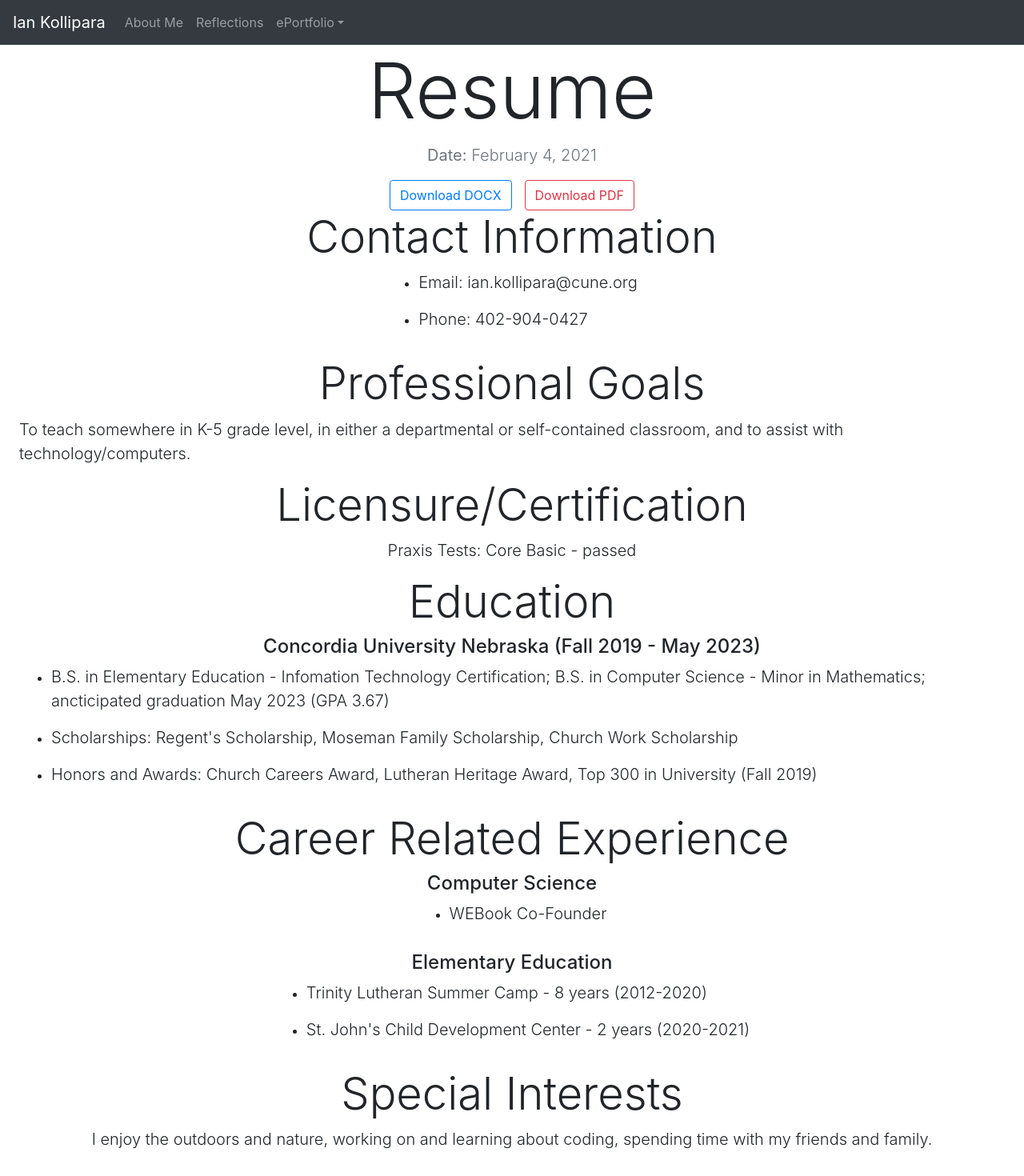
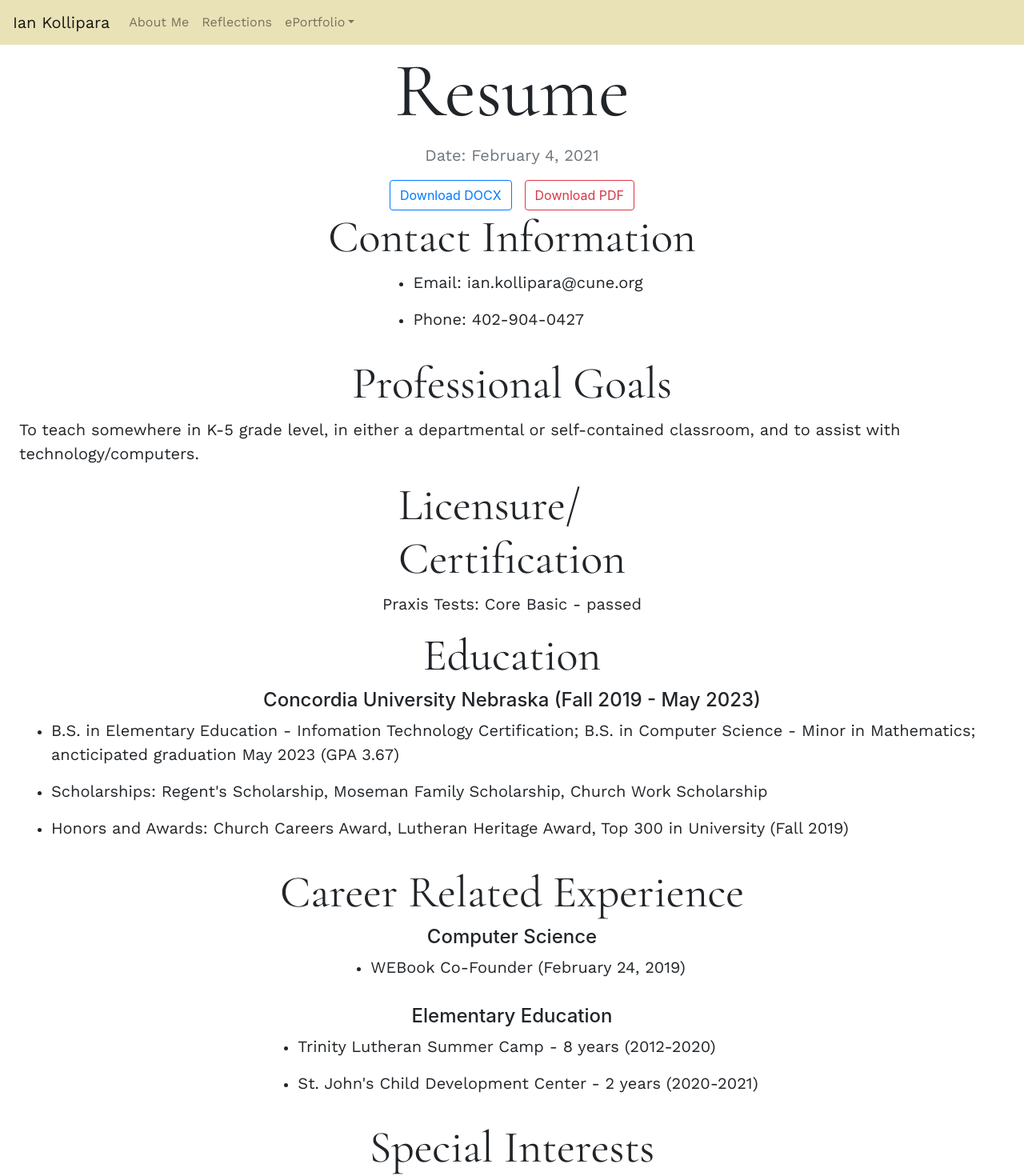
Before and after one commit to ikollipara/EDUC-362-ePortfolio, a Next.js app: page /ePortfolio/resume in a window 1280 px wide. Shown: the top 1470 px of the page at 80% size. Built offline with nearby package versions, Linux system fonts and the light colour scheme.

Commit message:
Style Changes

```diff
--- a/components/header.tsx
+++ b/components/header.tsx
@@ -1,20 +1,27 @@
-import Link from "next/link";
 import { Nav, Navbar, NavDropdown } from "react-bootstrap";
+import styles from "../styles/header.module.css";
 
 function Header() {
   return (
-    <nav style={{ zIndex: 1 }}>
-      <Navbar bg="dark" variant="dark" expand="md">
-        <Navbar.Brand href="/">Ian Kollipara</Navbar.Brand>
+    <nav>
+      <Navbar className={styles.lemonMeringue} variant="light" expand="md">
+        <Navbar.Brand className="text-font" href="/">
+          Ian Kollipara
+        </Navbar.Brand>
         <Navbar.Toggle aria-controls="nav" />
         <Navbar.Collapse id="nav">
-          <Nav className="mr-auto">
+          <Nav className="mr-auto text-font">
             <Nav.Link href="/about">About Me</Nav.Link>
             <Nav.Link href="/reflections">Reflections</Nav.Link>
             <NavDropdown
               title="ePortfolio"
               id="ePortfolio-dropdown"
-            ></NavDropdown>
+              className="text-black"
+            >
+              <NavDropdown.Item href="/ePortfolio/resume" className="text-font">
+                Resume
+              </NavDropdown.Item>
+            </NavDropdown>
           </Nav>
         </Navbar.Collapse>
       </Navbar>
--- a/pages/about.tsx
+++ b/pages/about.tsx
@@ -27,13 +27,13 @@ function AboutMe() {
       <div className="container">
         <div className="row">
           <div className="col-12 text-center">
-            <h1 className="display-3">About Me</h1>
+            <h1 className="display-3 heading-font">About Me</h1>
           </div>
         </div>
         <div className="row">
           <span className="col-1"></span>
           <div className="col-10 d-flex flex-column">
-            <p className="lead">
+            <p className="lead text-font">
               My name is Ian Kollipara, and I'm a Junior Standing at CUNE. I was
               born, and raised, in Lincoln, NE. I attended Trinity Lutheran
               Elementary and Lincoln Lutheran Jr/Sr High. I was a part of
@@ -63,7 +63,7 @@ function AboutMe() {
             <p className="text-muted text-center">
               2019 Bright Lights Reptiles Rock!
             </p>
-            <p className="lead pt-3">
+            <p className="lead text-font pt-3">
               I've wanted to teach since I was quite young. In fact, I can trace
               it all the way back to my first year of volunteering when I was 14
               years old. One of the older staff members approached me, and
--- a/pages/ePortfolio/resume.tsx
+++ b/pages/ePortfolio/resume.tsx
@@ -1,13 +1,16 @@
-import { Button } from "react-bootstrap";
+import Head from "next/head";
 import Header from "../../components/header";
 
 function Resume() {
   return (
     <main>
+      <Head>
+        <title>Resume</title>
+      </Head>
       <Header />
-      <article className="d-flex flex-column align-items-center mx-4">
-        <h1 className="display-1">Resume</h1>
-        <p className="lead text-muted">
+      <article className="section d-flex flex-column align-items-center mx-4">
+        <h1 className="display-1 heading-font">Resume</h1>
+        <p className="lead text-font text-muted">
           <strong>Date: </strong>February 4, 2021
         </p>
         <div className="d-flex flex-row justify-content-between">
@@ -26,70 +29,76 @@ function Resume() {
             Download PDF
           </a>
         </div>
-        <h2 className="display-4">Contact Information</h2>
+        <h2 className="display-4 heading-font">Contact Information</h2>
         <ul>
           <li>
-            <p className="lead">
+            <p className="lead text-font">
               Email:{" "}
               <a href="mailto:ian.kollipara@cune.org">ian.kollipara@cune.org</a>
             </p>
           </li>
           <li>
-            <p className="lead">Phone: 402-904-0427</p>
+            <p className="lead text-font">Phone: 402-904-0427</p>
           </li>
         </ul>
-        <h2 className="display-4">Professional Goals</h2>
-        <p className="lead">
+        <h2 className="display-4 heading-font">Professional Goals</h2>
+        <p className="lead text-font">
           To teach somewhere in K-5 grade level, in either a departmental or
           self-contained classroom, and to assist with technology/computers.
         </p>
-        <h2 className="display-4">Licensure/Certification</h2>
-        <p className="lead">Praxis Tests: Core Basic - passed</p>
-        <h2 className="display-4">Education</h2>
+        <h2 className="display-4 heading-font">
+          Licensure/
+          <br />
+          Certification
+        </h2>
+        <p className="lead text-font">Praxis Tests: Core Basic - passed</p>
+        <h2 className="display-4 heading-font">Education</h2>
         <h4>Concordia University Nebraska (Fall 2019 - May 2023)</h4>
         <ul>
           <li>
-            <p className="lead">
+            <p className="lead text-font">
               B.S. in Elementary Education - Infomation Technology
               Certification; B.S. in Computer Science - Minor in Mathematics;
               ancticipated graduation May 2023 (GPA 3.67)
             </p>
           </li>
           <li>
-            <p className="lead">
+            <p className="lead text-font">
               Scholarships: Regent's Scholarship, Moseman Family Scholarship,
               Church Work Scholarship
             </p>
           </li>
           <li>
-            <p className="lead">
+            <p className="lead text-font">
               Honors and Awards: Church Careers Award, Lutheran Heritage Award,
               Top 300 in University (Fall 2019)
             </p>
           </li>
         </ul>
-        <h2 className="display-4">Career Related Experience</h2>
+        <h2 className="display-4 heading-font">Career Related Experience</h2>
         <h4>Computer Science</h4>
         <ul>
           <li>
-            <p className="lead">WEBook Co-Founder</p>
+            <p className="lead text-font">
+              WEBook Co-Founder (February 24, 2019)
+            </p>
           </li>
         </ul>
         <h4>Elementary Education</h4>
         <ul>
           <li>
-            <p className="lead">
+            <p className="lead text-font">
               Trinity Lutheran Summer Camp - 8 years (2012-2020)
             </p>
           </li>
           <li>
-            <p className="lead">
+            <p className="lead text-font">
               St. John's Child Development Center - 2 years (2020-2021)
             </p>
           </li>
         </ul>
-        <h2 className="display-4">Special Interests</h2>
-        <p className="lead">
+        <h2 className="display-4 heading-font">Special Interests</h2>
+        <p className="lead text-font">
           I enjoy the outdoors and nature, working on and learning about coding,
           spending time with my friends and family.
         </p>
--- /dev/null
+++ b/pages/upload.tsx
@@ -0,0 +1,5 @@
+function UploadPage() {
+
+}
+
+export default UploadPage;
--- a/styles/globals.css
+++ b/styles/globals.css
@@ -1,9 +1,26 @@
+@import url('https://fonts.googleapis.com/css2?family=Cormorant+Garamond&family=Work+Sans&display=swap');
+:root {
+  --prussian-blue: #003049;
+  --maximum-red: #d62828;
+  --orange: #f77f00;
+  --maximum-yellow-red: #fcbf49;
+  --lemon-meringue: #eae2b7;
+}
+
 html,
 body {
   padding: 0;
   margin: 0;
   font-family: -apple-system, BlinkMacSystemFont, Segoe UI, Roboto, Oxygen,
     Ubuntu, Cantarell, Fira Sans, Droid Sans, Helvetica Neue, sans-serif;
+}
+
+.heading-font {
+  font-family: 'Cormorant Garamond', serif;
+}
+
+.text-font {
+  font-family: 'Work Sans', sans-serif;
 }
 
 a {
--- /dev/null
+++ b/styles/header.module.css
@@ -0,0 +1,3 @@
+.lemonMeringue {
+    background-color: var(--lemon-meringue);
+}
--- /dev/null
+++ b/styles/resume.module.css
@@ -0,0 +1,8 @@
+.section {
+    white-space: pre-wrap;
+    overflow: auto;
+}
+
+.maximumRed {
+    background-color: #d62828;;
+}
--- a/utils/typedefs.ts
+++ b/utils/typedefs.ts
@@ -1,4 +1,3 @@
-import { v4 as uuidv4 } from "uuid";
 import { Db, MongoClient } from "mongodb";
 import type { NextApiRequest } from "next";
 
```
Also changed, not shown: pages/reflections/[id].tsx (+10 -2 lines), pages/reflections/index.tsx (+26 -13 lines).
